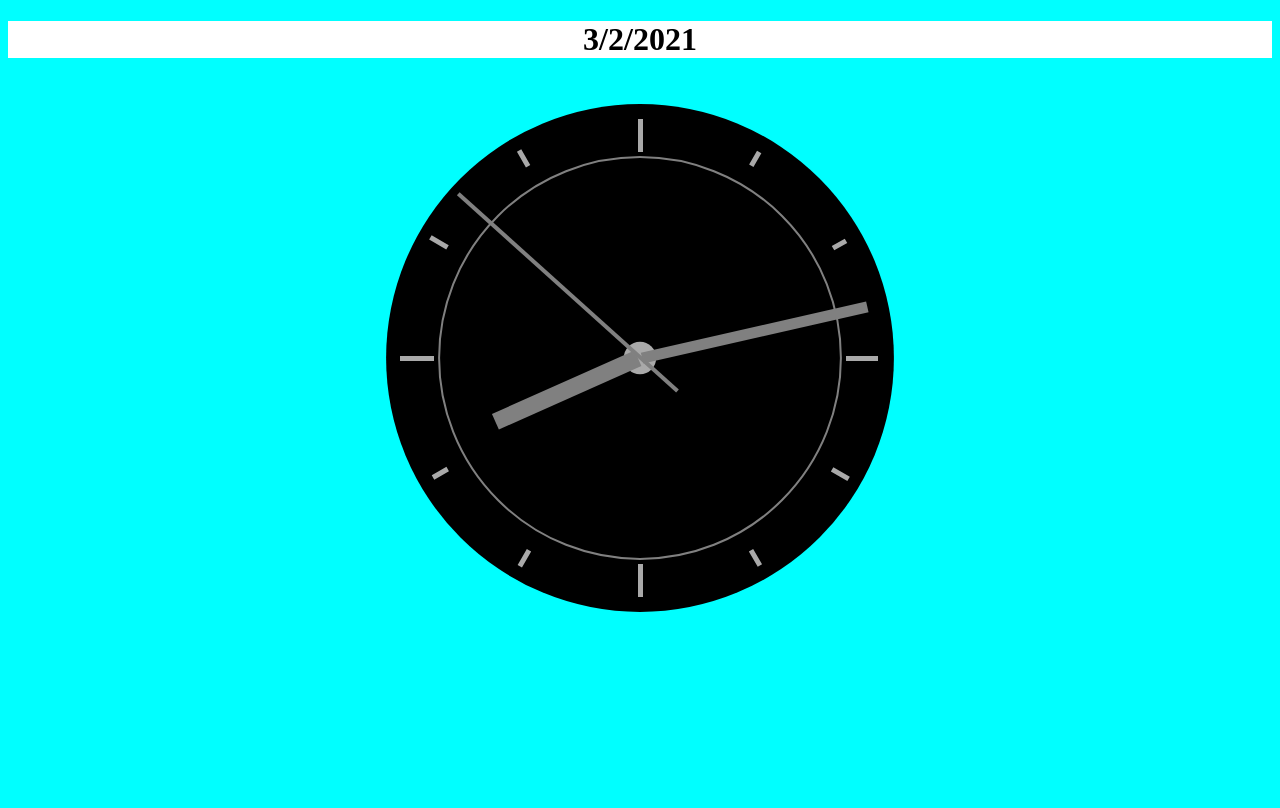
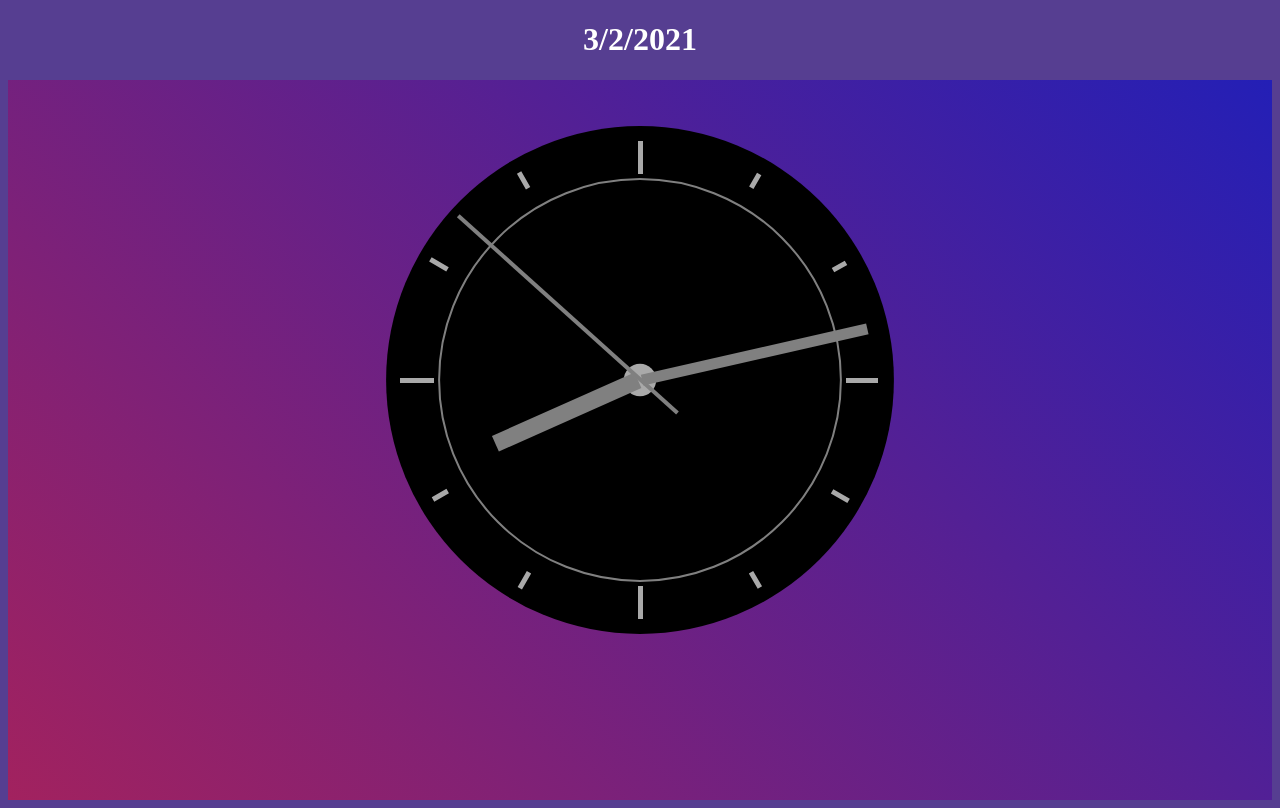
Before and after one commit to silasechegini/analog-clock, a plain HTML site: page index.html in a window 1280 px wide. Drawn offline with Linux system fonts and the light colour scheme.

Commit message:
ready for deploy

```diff
--- a/editor.css
+++ b/editor.css
@@ -1,7 +1,15 @@
 
 body {
-    background-color: cyan;
+    background-color: #563e91 !important;
+    /* background: transparent; */
 }
+
+.rgba-gradient {
+    background: -moz-linear-gradient(45deg, rgba(213, 15, 61, 0.6), rgba(13, 17, 198, 0.69) 100%);
+    background: -webkit-linear-gradient(45deg, rgba(213, 15, 61, 0.6), rgba(13, 17, 198, 0.69) 100%);
+    background: linear-gradient(to 45deg, rgba(213, 15, 61, 0.6), rgba(13, 17, 198, 0.69) 100%);
+  }
+
 /* Layout */
 .main {
     display: flex;
@@ -10,11 +18,11 @@ body {
     justify-content: center;
     align-items: middle;
 }
-.date h1 {
-    background-color: white;
+.date {
+    /* background-color: black; */
+    color: white;
     text-align: center;
     margin-bottom: 0;
-    color: black;
 }
 
 .clockbox, #clock {
--- a/index.html
+++ b/index.html
@@ -11,7 +11,7 @@
 <div class="date">
    <h1></h1>
 </div>
-<main class="main">
+<main class="main rgba-gradient">
     <div class="clockbox">
         <svg id="clock" xmlns="http://www.w3.org/2000/svg" width="600" height="600" viewBox="0 0 600 600">
             <g id="face">
```
